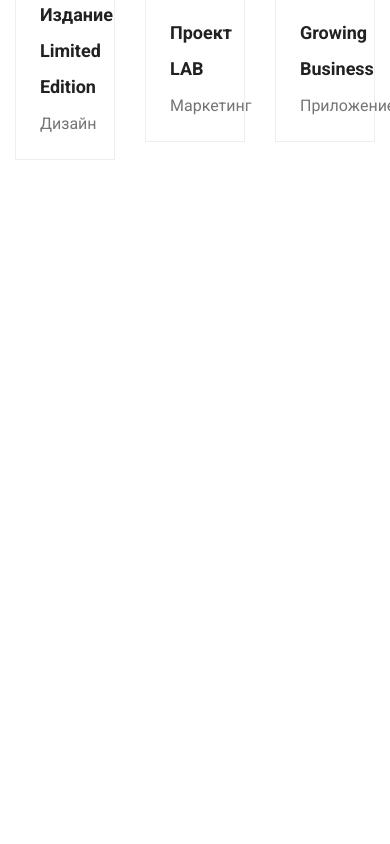
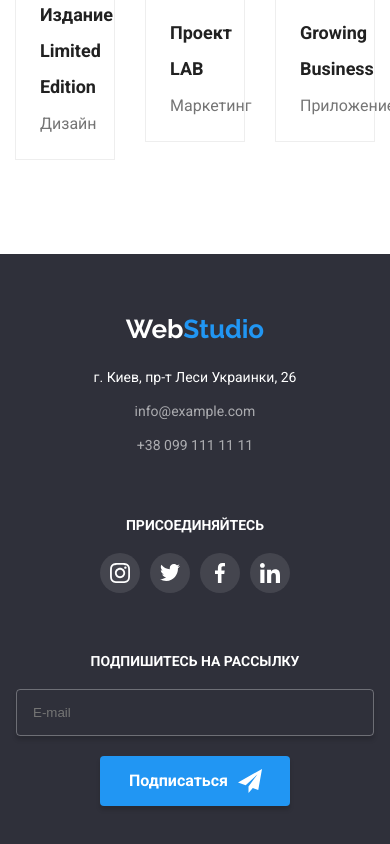
Before and after one commit to Abdurahmanov19/webstudioReact, a React (Vite) app: page /portfoilo in a window 390 px wide. Shown: the part 1054-1898 px from the top of the page. Before the commit the page ends 1674 px from the top, so only its background shows below. Built offline with nearby package versions, Linux system fonts and the light colour scheme.

Commit message:
Закончил адаптацию футера

```diff
--- a/src/components/FOOTER/Footer.css
+++ b/src/components/FOOTER/Footer.css
@@ -107,3 +107,22 @@
     background: rgba(33, 150, 243, 1);
     border: none;
 }
+
+/*start adaptive*/
+
+@media screen and (max-width: 768px){
+    .footer__nav{
+        flex-wrap: wrap;
+        gap: 60px;
+        justify-content: space-around;
+    }
+    .footer__box-form{
+        flex-direction: column;
+        gap: 20px;
+    }
+}
+@media screen and (max-width: 480px){
+    .footer__title,.footer__link,.footer__subtitle{
+        text-align: center;
+    }
+}
--- a/src/components/ROUTER/Layout.jsx
+++ b/src/components/ROUTER/Layout.jsx
@@ -7,7 +7,7 @@ const Layout = () => {
         <div>
             <Header/>
             <Outlet/>
-            {/*<Footer/>*/}
+            <Footer/>
         </div>
     );
 };
--- a/src/pages/STUDIO/Studio.css
+++ b/src/pages/STUDIO/Studio.css
@@ -375,5 +375,10 @@
         font-size: 25px;
         margin-bottom: 20px;
     }
-
+    .advantages__box > p > br{
+        display: none;
+    }
+    .advantages__title{
+        text-align: center;
+    }
 }
```
